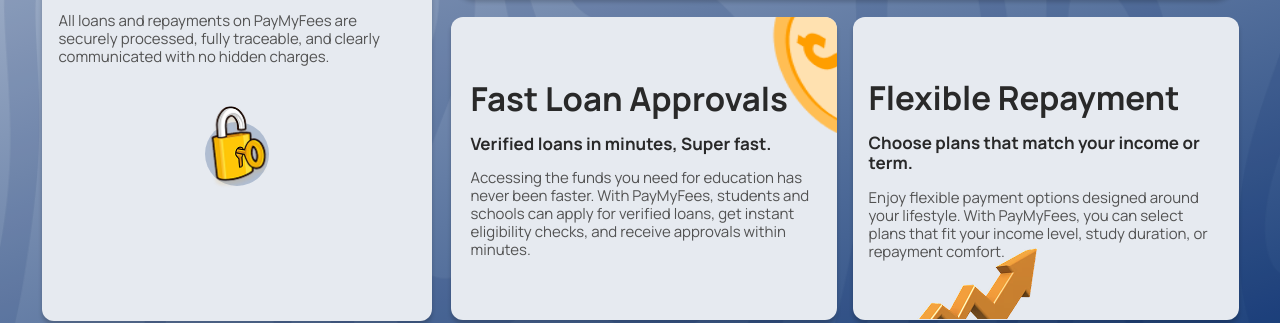
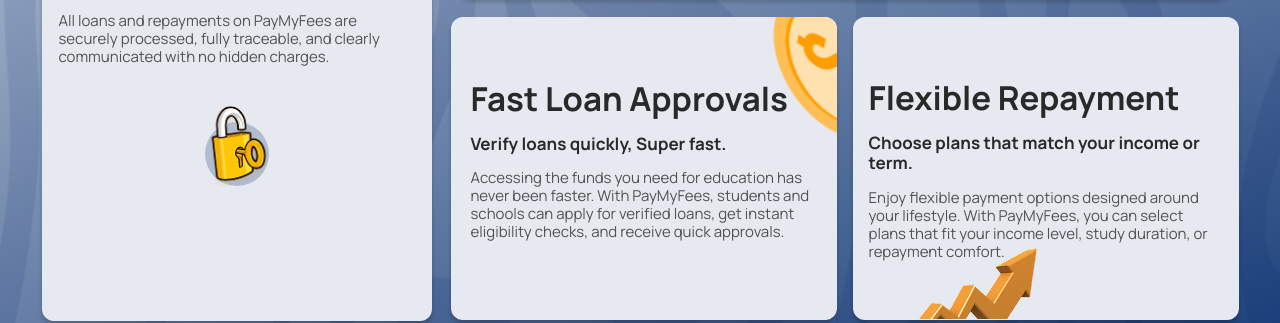
Before and after one commit to DavidBolaji/paymyfees, a Next.js app: page / in a window 1280 px wide. Shown: the part 2682-3005 px from the top of the page. Built offline with nearby package versions, Linux system fonts and the light colour scheme.

Commit message:
fixed writeup feature

```diff
--- a/components/sections/features.tsx
+++ b/components/sections/features.tsx
@@ -139,10 +139,10 @@
                       Fast Loan Approvals
                     </h3>
                     <p className="font-bold text-[#292929] text-[17px] leading-[1.2em]">
-                      Verified loans in minutes, Super fast.
+                      Verify loans  quickly, Super fast.
                     </p>
                     <p className="font-normal text-[#525252] text-[15px] leading-[1.2em]">
-                      Accessing the funds you need for education has never been faster. With PayMyFees, students and schools can apply for verified loans, get instant eligibility checks, and receive approvals within minutes.
+                      Accessing the funds you need for education has never been faster. With PayMyFees, students and schools can apply for verified loans, get instant eligibility checks, and receive quick approvals.
                     </p>
                   </div>
 
```
